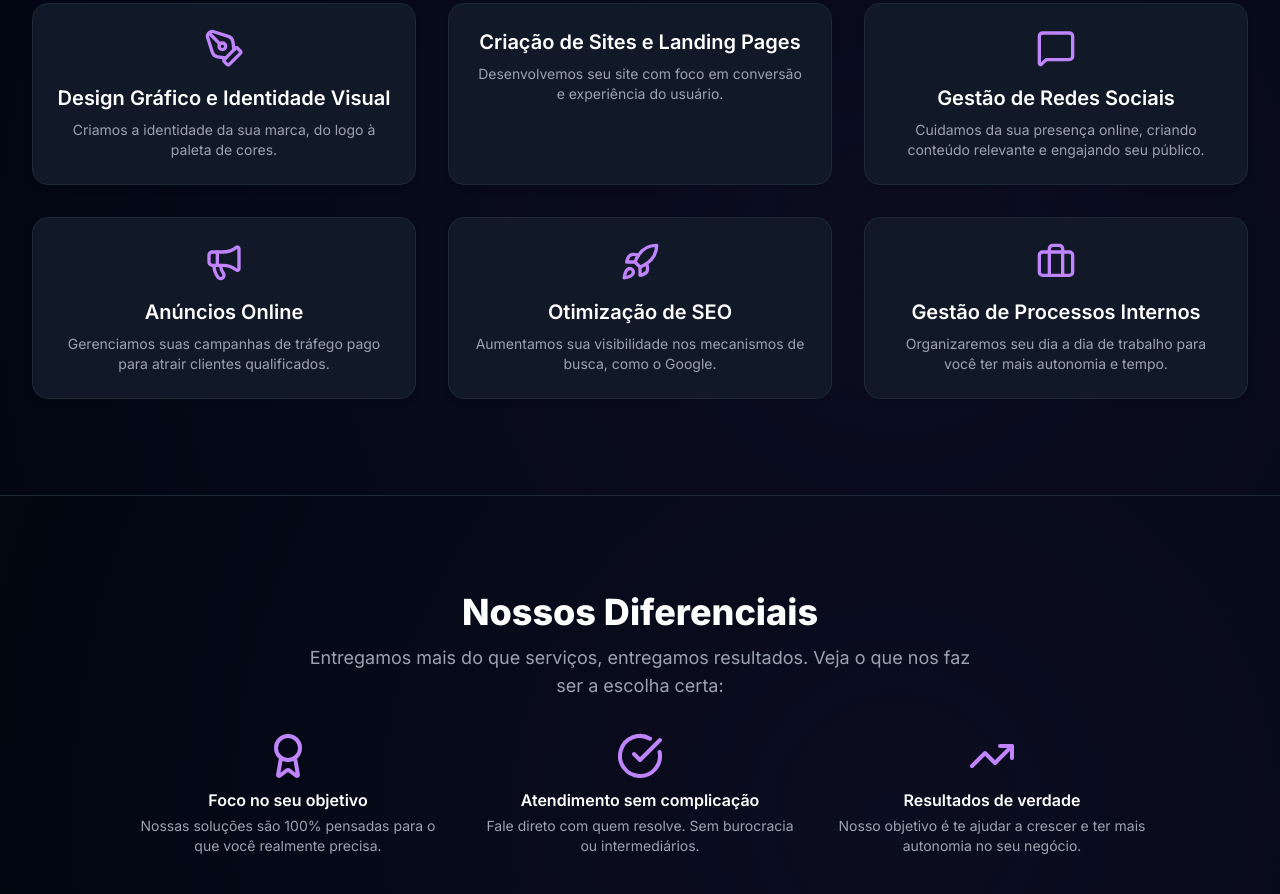
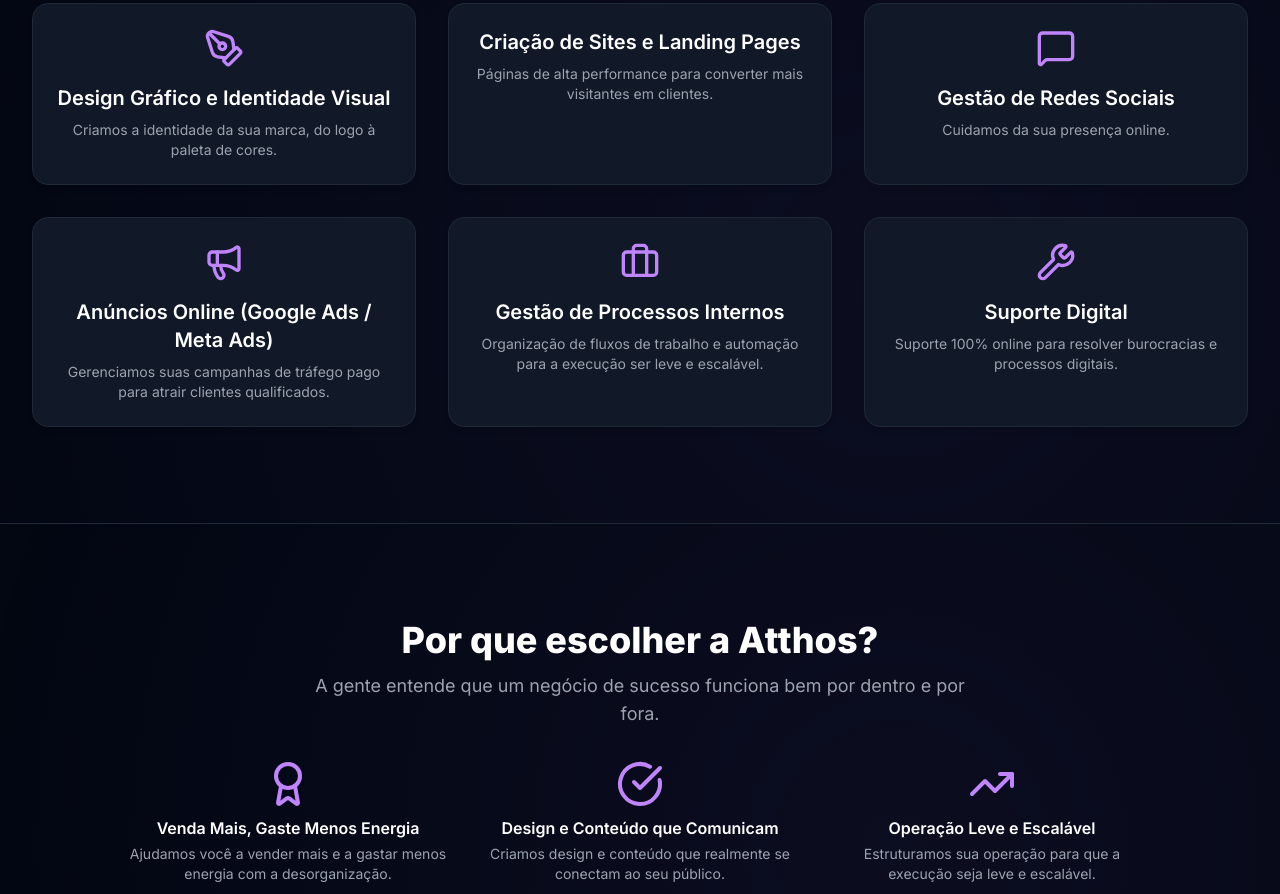
Before and after one commit to AgenciaAtthos/Agencia-Atthos, a plain HTML site: page servicos.html in a window 1280 px wide. Shown: the part 346-1240 px from the top of the page. Drawn offline with nearby package versions, Linux system fonts and the light colour scheme.

Commit message:
Adição
Adicionado serviços.
Teste e Atualização de links

```diff
--- a/servicos.html
+++ b/servicos.html
@@ -62,27 +62,27 @@
                     <div class="p-6 rounded-2xl border border-gray-800 bg-gray-900 shadow-md transition-transform duration-300 hover:scale-[1.02]">
                         <i data-lucide="laptop-code" class="w-10 h-10 text-lilac mx-auto mb-4"></i>
                         <h3 class="font-semibold text-white text-xl mb-2">Criação de Sites e Landing Pages</h3>
-                        <p class="text-sm text-gray-400">Desenvolvemos seu site com foco em conversão e experiência do usuário.</p>
+                        <p class="text-sm text-gray-400">Páginas de alta performance para converter mais visitantes em clientes.</p>
                     </div>
                     <div class="p-6 rounded-2xl border border-gray-800 bg-gray-900 shadow-md transition-transform duration-300 hover:scale-[1.02]">
                         <i data-lucide="message-square" class="w-10 h-10 text-lilac mx-auto mb-4"></i>
                         <h3 class="font-semibold text-white text-xl mb-2">Gestão de Redes Sociais</h3>
-                        <p class="text-sm text-gray-400">Cuidamos da sua presença online, criando conteúdo relevante e engajando seu público.</p>
+                        <p class="text-sm text-gray-400">Cuidamos da sua presença online.</p>
                     </div>
                     <div class="p-6 rounded-2xl border border-gray-800 bg-gray-900 shadow-md transition-transform duration-300 hover:scale-[1.02]">
                         <i data-lucide="megaphone" class="w-10 h-10 text-lilac mx-auto mb-4"></i>
-                        <h3 class="font-semibold text-white text-xl mb-2">Anúncios Online</h3>
+                        <h3 class="font-semibold text-white text-xl mb-2">Anúncios Online (Google Ads / Meta Ads)</h3>
                         <p class="text-sm text-gray-400">Gerenciamos suas campanhas de tráfego pago para atrair clientes qualificados.</p>
-                    </div>
-                    <div class="p-6 rounded-2xl border border-gray-800 bg-gray-900 shadow-md transition-transform duration-300 hover:scale-[1.02]">
-                        <i data-lucide="rocket" class="w-10 h-10 text-lilac mx-auto mb-4"></i>
-                        <h3 class="font-semibold text-white text-xl mb-2">Otimização de SEO</h3>
-                        <p class="text-sm text-gray-400">Aumentamos sua visibilidade nos mecanismos de busca, como o Google.</p>
                     </div>
                     <div class="p-6 rounded-2xl border border-gray-800 bg-gray-900 shadow-md transition-transform duration-300 hover:scale-[1.02]">
                         <i data-lucide="briefcase" class="w-10 h-10 text-lilac mx-auto mb-4"></i>
                         <h3 class="font-semibold text-white text-xl mb-2">Gestão de Processos Internos</h3>
-                        <p class="text-sm text-gray-400">Organizaremos seu dia a dia de trabalho para você ter mais autonomia e tempo.</p>
+                        <p class="text-sm text-gray-400">Organização de fluxos de trabalho e automação para a execução ser leve e escalável.</p>
+                    </div>
+                    <div class="p-6 rounded-2xl border border-gray-800 bg-gray-900 shadow-md transition-transform duration-300 hover:scale-[1.02]">
+                        <i data-lucide="wrench" class="w-10 h-10 text-lilac mx-auto mb-4"></i>
+                        <h3 class="font-semibold text-white text-xl mb-2">Suporte Digital</h3>
+                        <p class="text-sm text-gray-400">Suporte 100% online para resolver burocracias e processos digitais.</p>
                     </div>
                 </div>
             </div>
@@ -90,25 +90,25 @@
 
         <section class="py-16 lg:py-24 border-t border-gray-800 text-center">
             <div class="max-w-7xl mx-auto px-4 sm:px-6 lg:px-8">
-                <h2 class="text-3xl sm:text-4xl font-extrabold text-white">Nossos Diferenciais</h2>
+                <h2 class="text-3xl sm:text-4xl font-extrabold text-white">Por que escolher a Atthos?</h2>
                 <p class="text-lg text-gray-400 mt-3 max-w-2xl mx-auto">
-                    Entregamos mais do que serviços, entregamos resultados. Veja o que nos faz ser a escolha certa:
+                    A gente entende que um negócio de sucesso funciona bem por dentro e por fora.
                 </p>
                 <div class="mt-8 flex flex-col sm:flex-row gap-8 justify-center">
                     <div class="flex flex-col items-center">
                         <i data-lucide="award" class="w-12 h-12 text-lilac mb-2"></i>
-                        <h4 class="font-semibold text-white mb-1">Foco no seu objetivo</h4>
-                        <p class="text-sm text-gray-400 max-w-xs">Nossas soluções são 100% pensadas para o que você realmente precisa.</p>
+                        <h4 class="font-semibold text-white mb-1">Venda Mais, Gaste Menos Energia</h4>
+                        <p class="text-sm text-gray-400 max-w-xs">Ajudamos você a vender mais e a gastar menos energia com a desorganização.</p>
                     </div>
                     <div class="flex flex-col items-center">
                         <i data-lucide="check-circle" class="w-12 h-12 text-lilac mb-2"></i>
-                        <h4 class="font-semibold text-white mb-1">Atendimento sem complicação</h4>
-                        <p class="text-sm text-gray-400 max-w-xs">Fale direto com quem resolve. Sem burocracia ou intermediários.</p>
+                        <h4 class="font-semibold text-white mb-1">Design e Conteúdo que Comunicam</h4>
+                        <p class="text-sm text-gray-400 max-w-xs">Criamos design e conteúdo que realmente se conectam ao seu público.</p>
                     </div>
                     <div class="flex flex-col items-center">
                         <i data-lucide="trending-up" class="w-12 h-12 text-lilac mb-2"></i>
-                        <h4 class="font-semibold text-white mb-1">Resultados de verdade</h4>
-                        <p class="text-sm text-gray-400 max-w-xs">Nosso objetivo é te ajudar a crescer e ter mais autonomia no seu negócio.</p>
+                        <h4 class="font-semibold text-white mb-1">Operação Leve e Escalável</h4>
+                        <p class="text-sm text-gray-400 max-w-xs">Estruturamos sua operação para que a execução seja leve e escalável.</p>
                     </div>
                 </div>
             </div>
@@ -161,12 +161,13 @@
                     <a href="servicos.html#social" class="hover:text-lilac transition-colors">Gestão de Redes Sociais</a>
                     <a href="servicos.html#anuncios" class="hover:text-lilac transition-colors">Anúncios Online</a>
                     <a href="servicos.html#processos" class="hover:text-lilac transition-colors">Gestão de Processos</a>
+                    <a href="servicos.html#suporte" class="hover:text-lilac transition-colors">Suporte Digital</a>
                 </nav>
             </div>
             <div>
                 <h4 class="text-white font-semibold mb-4">Redes Sociais</h4>
                 <div class="flex flex-col gap-2 text-sm">
-                    <a href="https://www.instagram.com/sua_agencia/" target="_blank" rel="noopener" class="flex items-center gap-2 text-gray-400 hover:text-lilac transition-colors">
+                    <a href="https://www.instagram.com/agencia_atthos/" target="_blank" rel="noopener" class="flex items-center gap-2 text-gray-400 hover:text-lilac transition-colors">
                         <i data-lucide="instagram" class="w-4 h-4"></i> Instagram
                     </a>
                     <span class="flex items-center gap-2 text-gray-600 cursor-not-allowed">
```
Also changed, not shown: index.html (+14 -8 lines).
